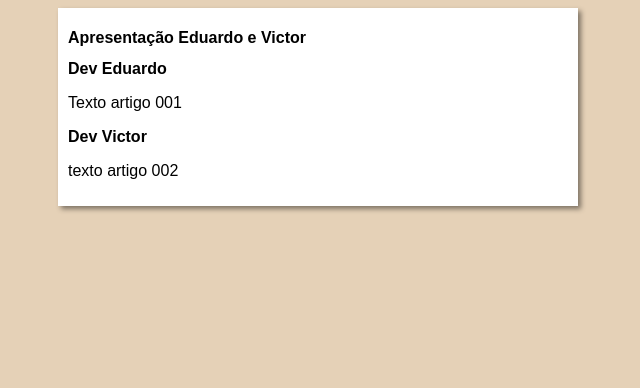
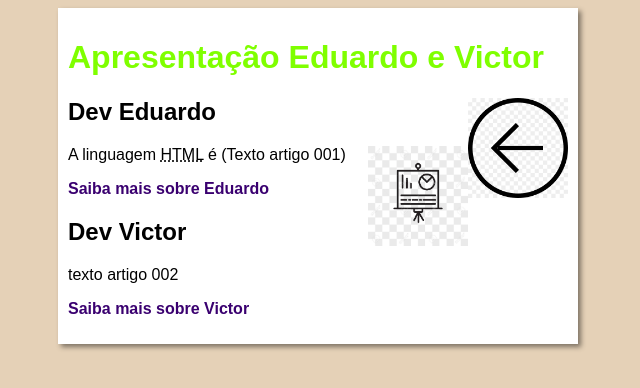
Before and after one commit to eduardotebas/cursoemvideohtml5, a plain HTML site: page index.html in a window 1280 px wide. Shown: the whole page, without its empty margins (322-962 px from the left). Drawn offline with Linux system fonts and the light colour scheme.

Commit message:
update-21/01

```diff
--- a/estilos/style.css
+++ b/estilos/style.css
@@ -4,14 +4,40 @@
 
 }
 
-body{
+body {
     background-color: rgb(229, 209, 183);
 }
 
-main{
+main {
     background-color: white;
     width: 500px;
     margin: auto;
     padding: 10px;
     box-shadow: 3px 3px 5px rgba(0, 0, 0, 0.455);
 }
+
+img.lado {
+    float: right;
+    width: 100px;
+    height: 100px;
+}
+
+h1 {
+    font-size: 2em;
+    color: chartreuse;
+}
+
+h2 {
+    font-size: 1.5em;
+}
+
+a {
+    text-decoration: none;
+    font-weight: bold;
+    color: rgb(58, 0, 112);
+}
+
+a:hover {
+    text-decoration: underline;
+    color: rgb(26, 26, 255);
+}
--- a/index.html
+++ b/index.html
@@ -11,20 +11,22 @@
 <body>
     <main>
         <header>
-            <h1>
-                Apresentação Eduardo e Victor
-            </h1>
+            <h1>  Apresentação Eduardo e Victor </h1>
+            <img class="lado" src="imagens site com vitao/png-transparent-encapsulated-postscript-computer-icons-logo-back-button-miscellaneous-angle-triangle-thumbnail.png" alt="logo aleatória">
         </header>
         <article>
             <h2> Dev Eduardo</h2>
+            <img class="lado" src="imagens site com vitao/108800461-cone-do-vetor-da-apresentação-isolado-no-fundo-transparente-conceito-do-logotipo-da.jpg" alt="Aleatória">
 
-            <p>Texto artigo 001</p>
+            <p>A linguagem <abbr title="HyperText Markup Language">HTML</abbr> é (Texto artigo 001)</p>
+            <p><a href="dev-eduardo.html">Saiba mais sobre Eduardo</a></p>
         </article>
 
         <article>
             <h2>Dev Victor</h2>
 
             <p>texto artigo 002</p>
+            <p><a href="dev-victor.html">Saiba mais sobre Victor</a></p>
         </article>
 
 
```
Also changed, not shown: dev-eduardo.html (added, +28 -0 lines), dev-victor.html (added, +11 -0 lines).
